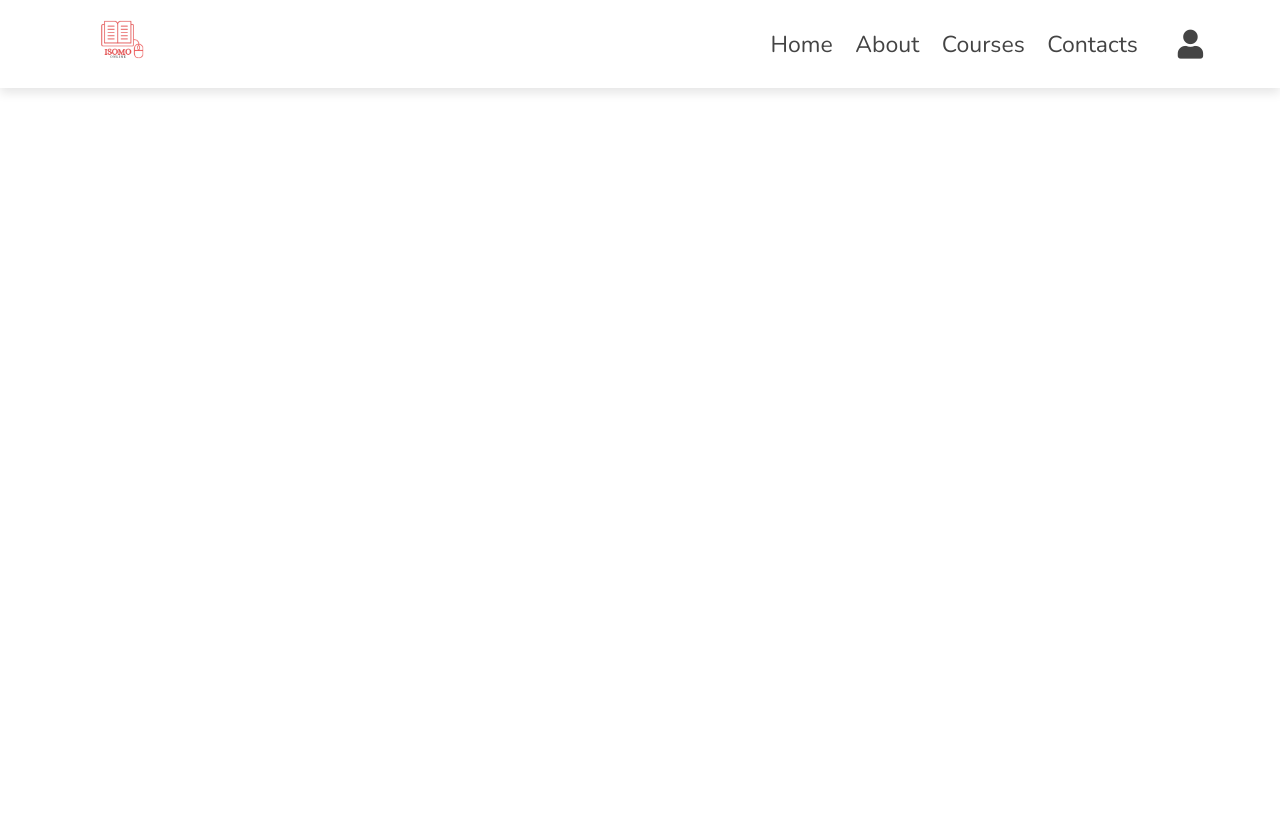
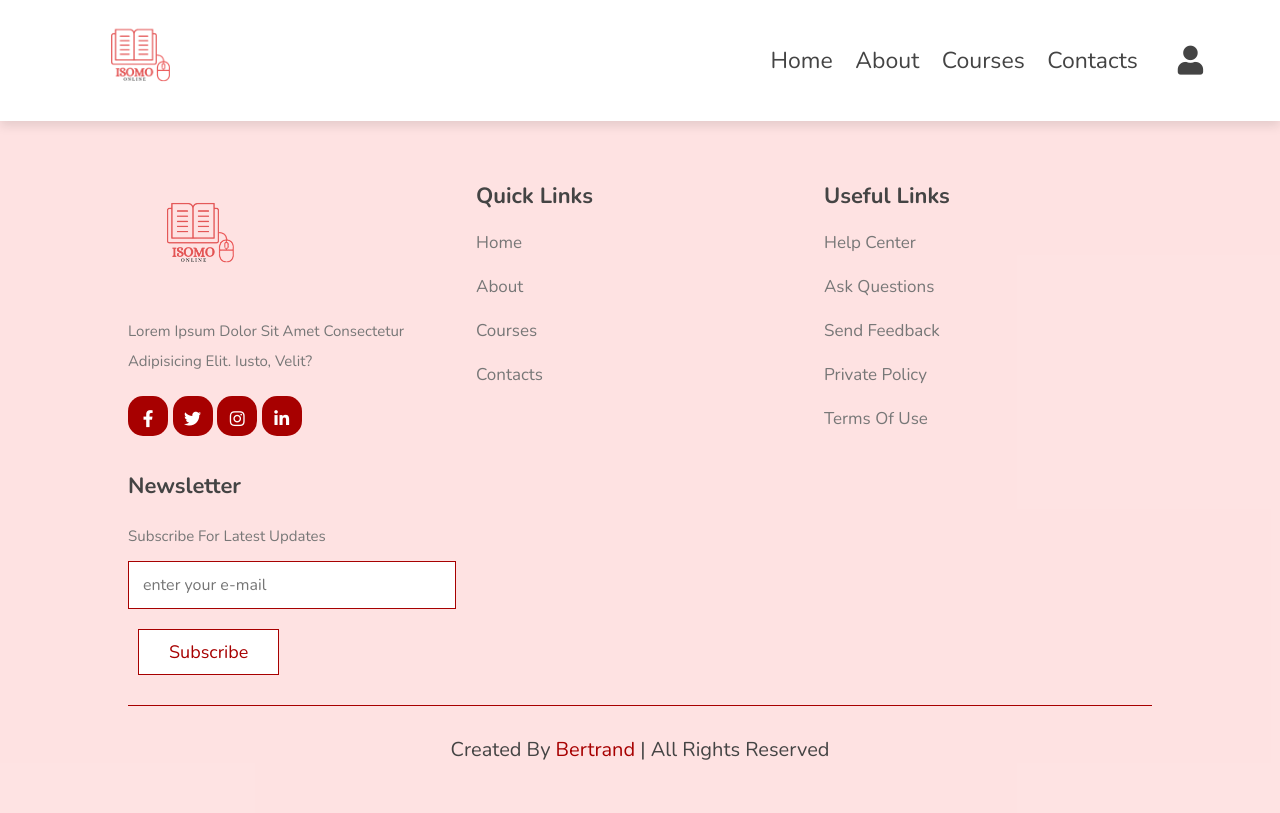
Before and after one commit to BertrandConxy/Isomo-online, a website: page index.html in a window 1280 px wide. Drawn offline with nearby package versions, Linux system fonts and the light colour scheme.

Commit message:
added the footer

```diff
--- a/index.html
+++ b/index.html
@@ -56,6 +56,48 @@
     </div>
 
     <!-- Account Form section ends-->
+
+    <footer class="section-pad">
+        <div class="box-container">
+            <div class="box">
+                <a href="#" class="logo"><img src="./images/isomo-logo.png" class="logo" alt="isomo logo"></a>
+                <p>Lorem ipsum dolor sit amet consectetur adipisicing elit. Iusto, velit?</p>
+                <div class="share">
+                    <a href="#" class="fab fa-facebook-f"></a>
+                    <a href="#" class="fab fa-twitter"></a>
+                    <a href="#" class="fab fa-instagram"></a>
+                    <a href="#" class="fab fa-linkedin-in"></a>
+                </div>
+            </div>
+
+            <div class="box">
+                <h3>Quick links</h3>
+                <a href="home.html" class="link">Home</a>
+                <a href="about.html" class="link">About</a>
+                <a href="courses.html" class="link">Courses</a>
+                <a href="contact.html" class="link">Contacts</a>
+            </div>
+
+            <div class="box">
+                <h3>useful links</h3>
+                <a href="#" class="link">help center</a>
+                <a href="#" class="link">ask questions</a>
+                <a href="#" class="link">send feedback</a>
+                <a href="#" class="link">private policy</a>
+                <a href="#" class="link">terms of use</a>
+            </div>
+
+            <div class="box">
+                <h3>newsletter</h3>
+                <p>subscribe for latest updates</p>
+                <form action="">
+                    <input type="email" name="email" id="email-footer" placeholder="enter your e-mail">
+                    <input type="submit" value="subscribe" class="buttons btn">
+                </form>
+            </div>
+        </div>
+        <div class="credit">Created by <span>Bertrand</span> | all rights reserved</div>
+    </footer>
     <script src="./index.js"></script>
 </body>
 </html>
--- a/style.scss
+++ b/style.scss
@@ -10,7 +10,7 @@
     transition: all .2s linear;
 }
 $darkRed: #a70000;
-$lightRed: #f6787a;
+$lightRed: rgba(253, 194, 194, 0.466);
 $lightColor: #777;
 $lightWhite: #eee;
 $black: #444;
@@ -78,6 +78,24 @@ html {
         color: $white;
     }
 }
+
+.logo  {
+    margin-right: auto;
+
+}
+
+.logo img {
+    width: 23%;
+    height: 2%;
+}
+
+.section-pad {
+    padding: 5rem 10%;
+}
+
+.icons {
+    display: flex;
+}
 header {
     position: sticky;
     top: 0;
@@ -89,10 +107,7 @@ header {
     display: flex;
     align-items: center;
     z-index: 1000;
-    .logo {
-        margin-right: auto;
-        width: 27%;
-    }
+
 
     .navbar {
         position: relative;
@@ -241,6 +256,83 @@ header {
     }
 }
 
+footer {
+    background-color: $lightRed;
+   .box-container {
+
+    @include grid(25rem);
+    .box {
+        h3 {
+            @include titleText(2.2rem);
+            padding: 1rem 0;
+        }
+    }
+
+    img {
+        width: 40%;
+        height: auto
+    }
+
+    .link {
+        @include graphText(1.7rem);
+        padding: .5rem 0;
+        display: block;
+
+        &:hover {
+            color: $darkRed;
+            text-decoration: underline;
+        }
+    }
+
+    .share {
+        margin-top: 1rem;
+
+        a {
+            height: 4rem;
+            border-radius: 15px;
+            width: 4rem;
+            line-height: 4.5rem;
+            font-size: 1.7rem;
+            background-color: $darkRed;
+            color: $white;
+            margin-right: .2rem;
+            text-align: center;
+
+            &:hover {
+                background-color: $lightColor;
+            }
+        }
+    }
+
+    p {
+        @include graphText(1.5rem);
+        padding: 1rem 0;
+    }
+
+    #email-footer {
+        width: 100%;
+        padding: 1.2rem 1.4rem;
+        font-size: 1.6rem;
+        border: $border;
+        margin-bottom: 1rem;
+    }
+
+
+   }
+
+   .credit {
+       margin-top: 3rem;
+       padding-top: 3rem;
+       text-align: center;
+       @include titleText(2rem);
+       border-top: $border;
+
+       span {
+           color: $darkRed;
+       }
+   }
+}
+
 
 
 
@@ -304,12 +396,19 @@ header {
     .header {
         padding: .9rem 5%;
     }
+
+    .section-pad {
+        padding: 3rem 5%;
+    }
 }
 
 @media only screen and (max-width: 992px) {
     html {
         font-size: 56%;
+    }
 
+    .section-pad {
+        padding: 3rem 2rem;
     }
 }
 
```
Also changed, not shown: style.css, 1 other file.
